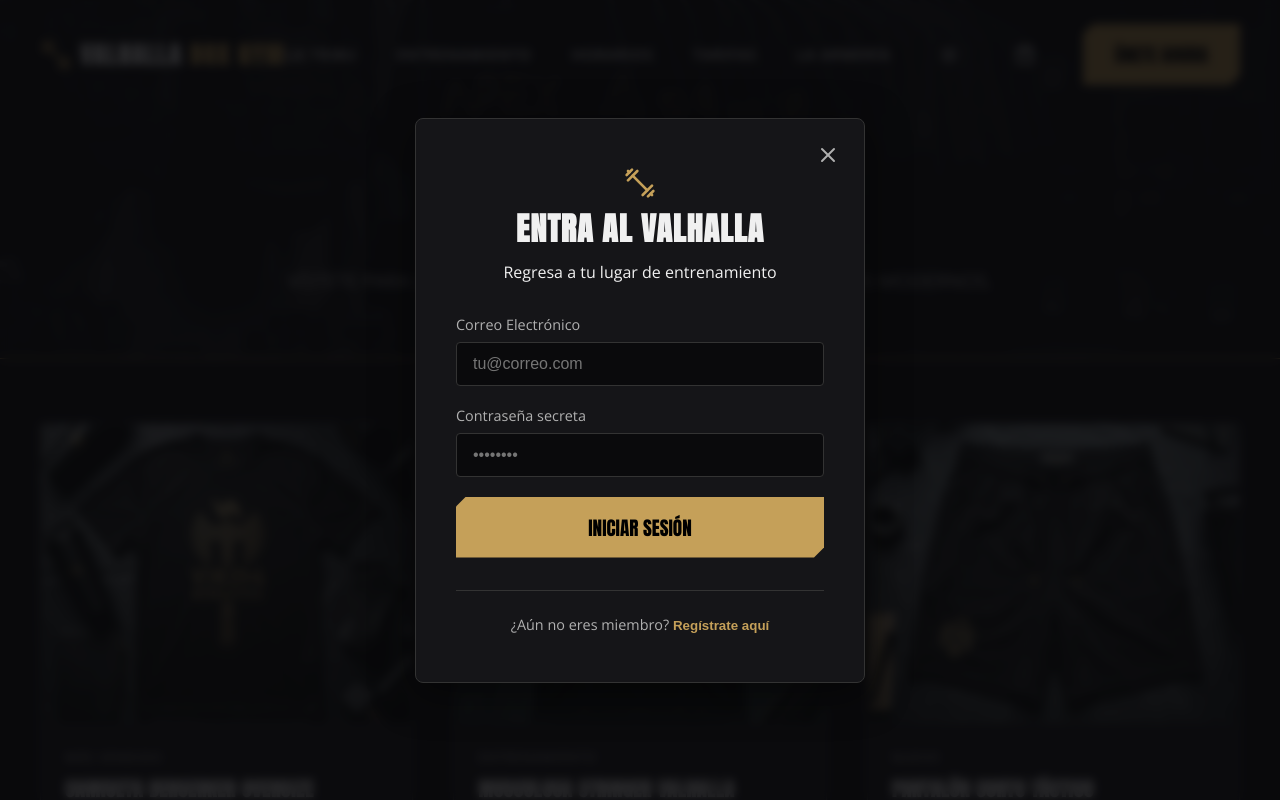
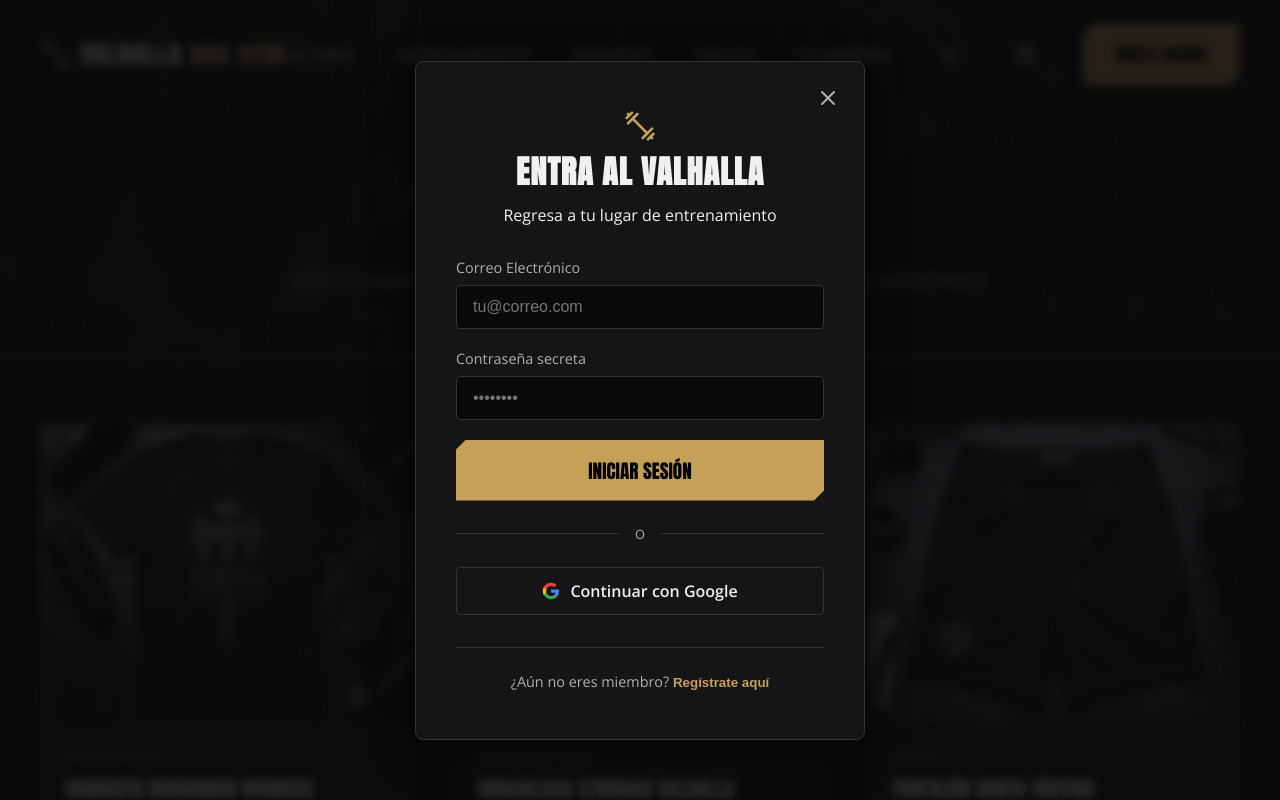
Before and after one commit to Rober-Sonda/valhalla-box-gym, a React (Vite) app: page /armeria in a window 1280 px wide. Both pictures are taken after a click on the button "ÚNETE AHORA". Shown: the top 800 px of the page. Built offline with nearby package versions, Linux system fonts and the light colour scheme; no server answers.

Commit message:
feat: Add Google Sign In provider and UI

```diff
--- a/src/components/AuthModal.css
+++ b/src/components/AuthModal.css
@@ -112,6 +112,51 @@
   text-decoration: underline;
 }
 
+.divider-container {
+  display: flex;
+  align-items: center;
+  margin: 1.5rem 0;
+}
+
+.divider-line {
+  flex-grow: 1;
+  height: 1px;
+  background-color: var(--border-color);
+}
+
+.divider-text {
+  padding: 0 1rem;
+  color: var(--text-muted);
+  font-size: 0.8rem;
+}
+
+.google-btn {
+  background-color: transparent;
+  border: 1px solid var(--border-color);
+  color: var(--text-light);
+  padding: 0.75rem;
+  border-radius: 4px;
+  font-family: inherit;
+  font-size: 1rem;
+  font-weight: 600;
+  cursor: pointer;
+  display: flex;
+  align-items: center;
+  justify-content: center;
+  gap: 10px;
+  transition: all 0.3s ease;
+}
+
+.google-btn:hover {
+  background-color: rgba(197, 160, 89, 0.1);
+  border-color: var(--accent-gold);
+}
+
+.google-icon {
+  width: 18px;
+  height: 18px;
+}
+
 @keyframes fadeIn {
   from { opacity: 0; }
   to { opacity: 1; }
--- a/src/components/AuthModal.jsx
+++ b/src/components/AuthModal.jsx
@@ -4,7 +4,7 @@ import { X, Dumbbell } from 'lucide-react';
 import './AuthModal.css';
 
 const AuthModal = ({ isOpen, onClose }) => {
-  const { login, signup } = useAuth();
+  const { login, signup, loginWithGoogle } = useAuth();
   const [isLogin, setIsLogin] = useState(true);
   const [email, setEmail] = useState('');
   const [password, setPassword] = useState('');
@@ -34,6 +34,18 @@ const AuthModal = ({ isOpen, onClose }) => {
           ? 'Credenciales incorrectas. ¿Olvidaste tu juramento?'
           : 'Error al conectar con los dioses. Intenta de nuevo.'
       );
+    }
+    setLoading(false);
+  };
+
+  const handleGoogleLogin = async () => {
+    setError('');
+    setLoading(true);
+    try {
+      await loginWithGoogle();
+      onClose();
+    } catch (err) {
+      setError('Error al conectar con Google. Intenta nuevamente.');
     }
     setLoading(false);
   };
@@ -99,6 +111,27 @@ const AuthModal = ({ isOpen, onClose }) => {
           </button>
         </form>
 
+        <div className="divider-container">
+          <div className="divider-line"></div>
+          <span className="divider-text">O</span>
+          <div className="divider-line"></div>
+        </div>
+
+        <button
+          type="button"
+          className="google-btn w-100"
+          onClick={handleGoogleLogin}
+          disabled={loading}
+        >
+          <svg className="google-icon" viewBox="0 0 24 24">
+            <path fill="#4285F4" d="M22.56 12.25c0-.78-.07-1.53-.2-2.25H12v4.26h5.92c-.26 1.37-1.04 2.53-2.21 3.31v2.77h3.57c2.08-1.92 3.28-4.74 3.28-8.09z" />
+            <path fill="#34A853" d="M12 23c2.97 0 5.46-.98 7.28-2.66l-3.57-2.77c-.98.66-2.23 1.06-3.71 1.06-2.86 0-5.29-1.93-6.16-4.53H2.18v2.84C3.99 20.53 7.7 23 12 23z" />
+            <path fill="#FBBC05" d="M5.84 14.09c-.22-.66-.35-1.36-.35-2.09s.13-1.43.35-2.09V7.07H2.18C1.43 8.55 1 10.22 1 12s.43 3.45 1.18 4.93l2.85-2.22.81-.62z" />
+            <path fill="#EA4335" d="M12 5.38c1.62 0 3.06.56 4.21 1.64l3.15-3.15C17.45 2.09 14.97 1 12 1 7.7 1 3.99 3.47 2.18 7.07l3.66 2.84c.87-2.6 3.3-4.53 6.16-4.53z" />
+          </svg>
+          Continuar con Google
+        </button>
+
         <div className="auth-toggle">
           <p>
             {isLogin ? '¿Aún no eres miembro? ' : '¿Ya tienes un lugar en la mesa? '}
--- a/src/context/AuthContext.jsx
+++ b/src/context/AuthContext.jsx
@@ -3,9 +3,10 @@ import {
   createUserWithEmailAndPassword,
   signInWithEmailAndPassword,
   signOut,
-  onAuthStateStateChanged,
+  onAuthStateChanged,
   updateProfile,
-  onAuthStateChanged
+  GoogleAuthProvider,
+  signInWithPopup
 } from 'firebase/auth';
 import { auth } from '../firebase';
 
@@ -30,6 +31,11 @@ export const AuthProvider = ({ children }) => {
     return signInWithEmailAndPassword(auth, email, password);
   };
 
+  const loginWithGoogle = () => {
+    const provider = new GoogleAuthProvider();
+    return signInWithPopup(auth, provider);
+  };
+
   const logout = () => {
     return signOut(auth);
   };
@@ -46,6 +52,7 @@ export const AuthProvider = ({ children }) => {
   const value = {
     currentUser,
     login,
+    loginWithGoogle,
     signup,
     logout,
     isAuthModalOpen,
```
Also changed, not shown: 5 other files (tests, documents, lock files or other folders).
